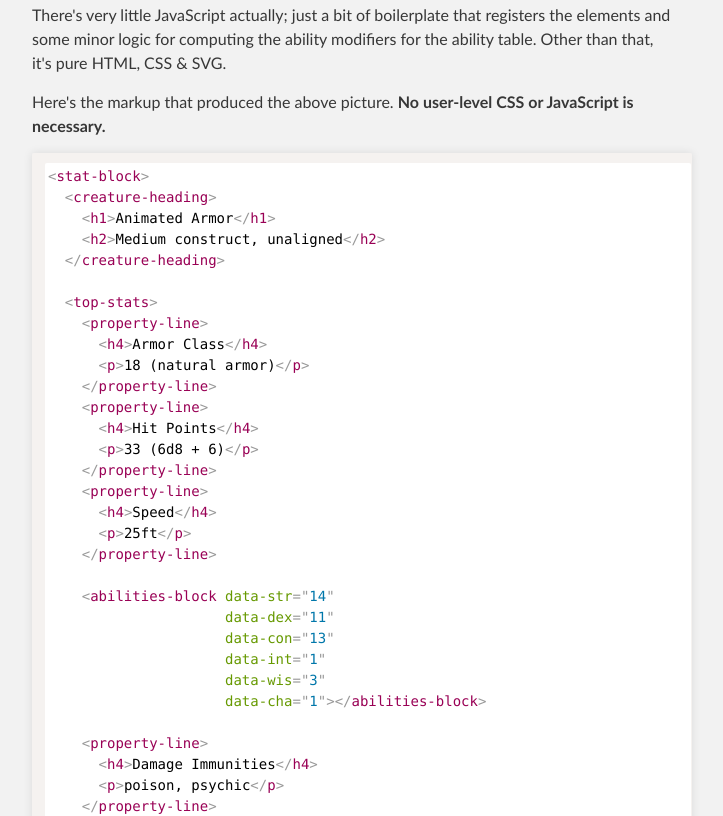
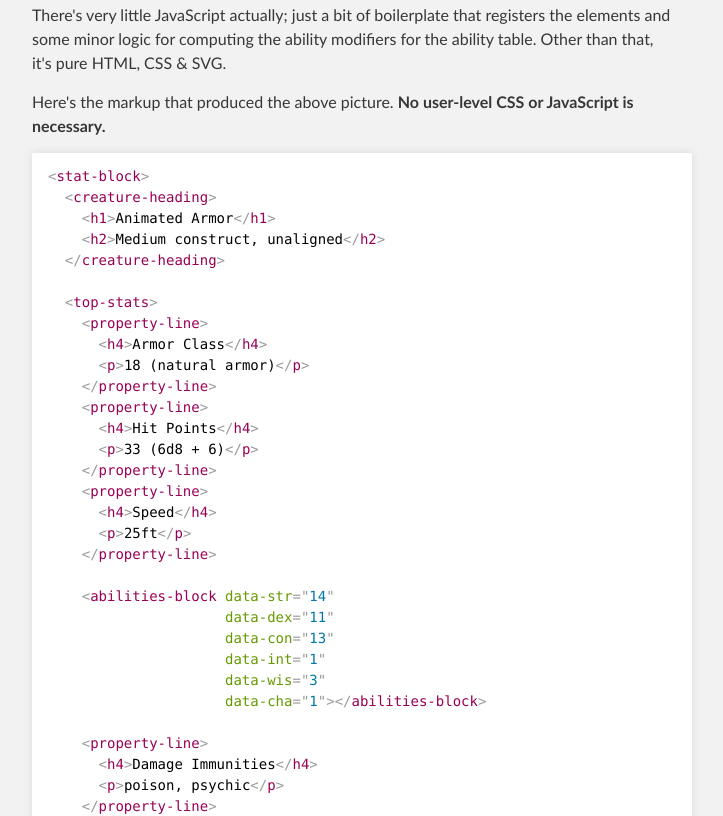
Before and after one commit to Valloric/statblock5e, a plain HTML site: page index.html in a window 1280 px wide. Shown: the part 984-1800 px from the top of the page, without its empty margins (288-1011 px from the left). Drawn offline with Linux system fonts and the light colour scheme.

Commit message:
Removing CSS styles from Prism that look ugly

```diff
--- a/stylesheets/prism.css
+++ b/stylesheets/prism.css
@@ -48,14 +48,7 @@ code[class*="language-"]::selection, code[class*="language-"] ::selection {
 
 /* Code blocks */
 pre[class*="language-"] {
-	/* padding: 1em; */
-	/* margin: .5em 0; */
 	overflow: auto;
-}
-
-:not(pre) > code[class*="language-"],
-pre[class*="language-"] {
-	background: #f5f2f0;
 }
 
 /* Inline code */
```
